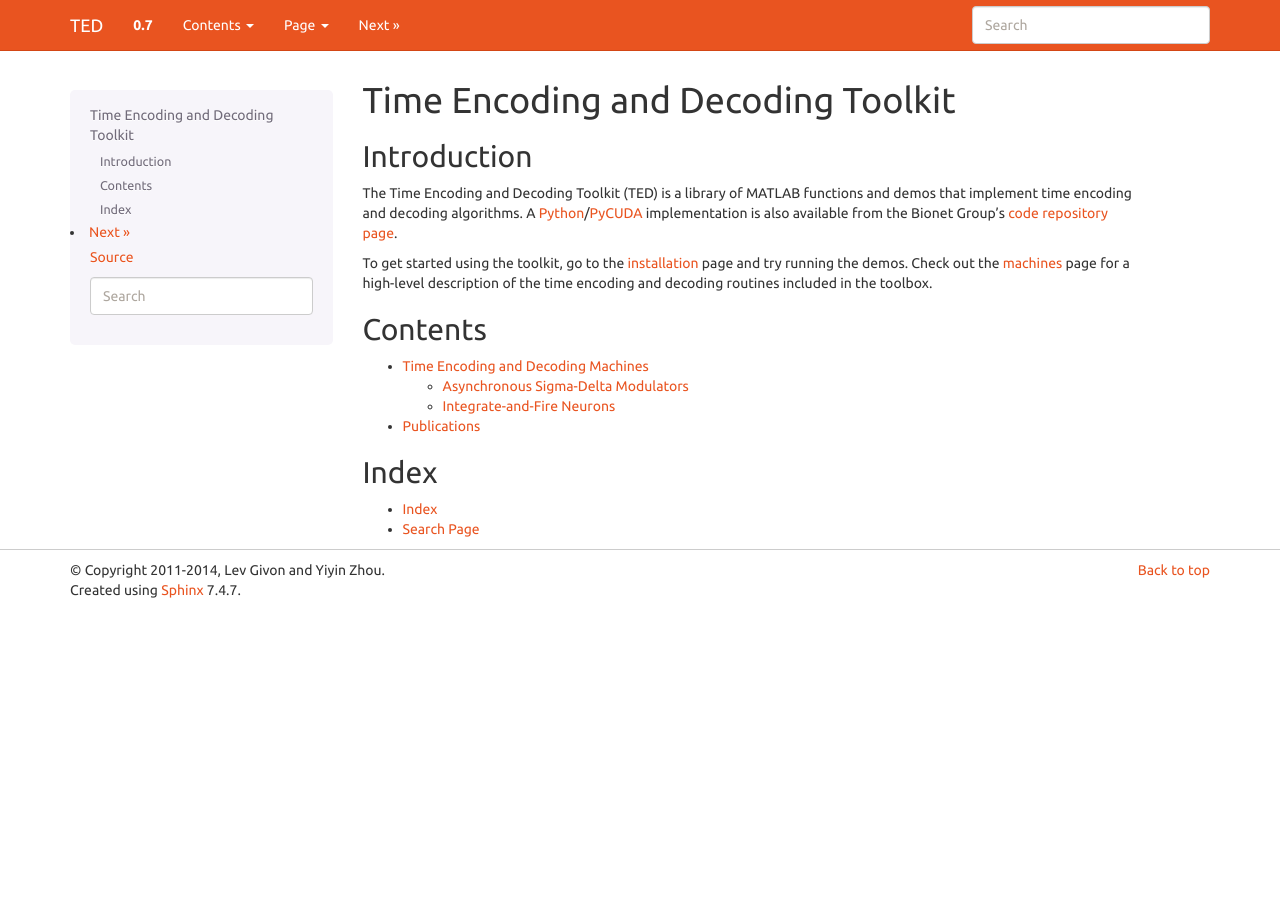
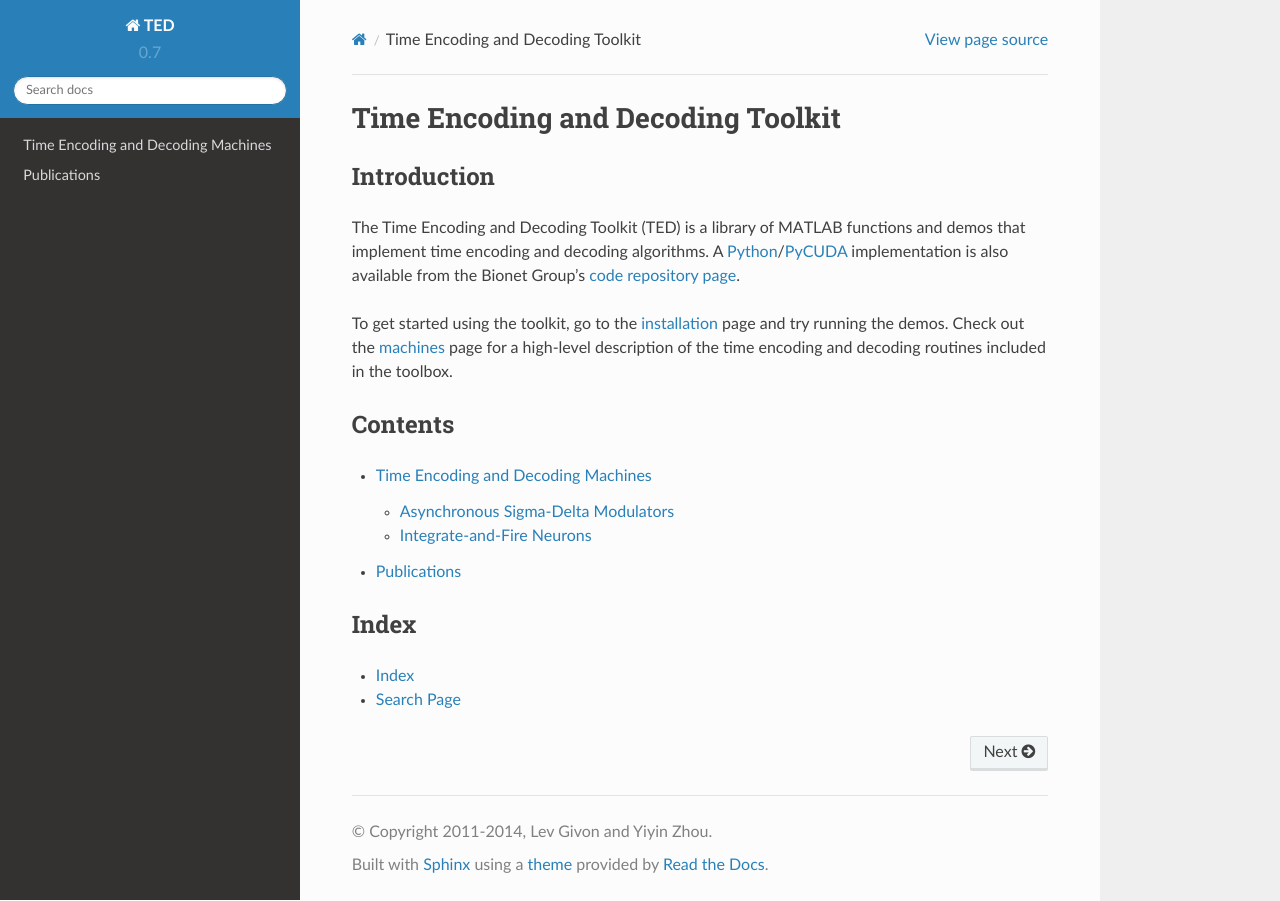
Before and after one commit to bionet/ted.matlab, a Sphinx documentation site: the page built from docs/source/index.rst, in a window 1280 px wide. Built offline with Sphinx 7.4.7 and the Read the Docs theme 2.0.0, drawn with Linux system fonts in a browser that asks for light colours; formulas are drawn with MathJax 3; pages that are not in the unit, such as notebooks, are missing from menus.

Commit message:
Update docs config to build on ReadTheDocs, use ReadTheDocs theme when building HTML docs locally.

```diff
--- a/docs/source/conf.py
+++ b/docs/source/conf.py
@@ -12,7 +12,6 @@
 # serve to show the default.
 
 import sys, os
-import sphinx_bootstrap_theme
 
 # If extensions (or modules to document with autodoc) are in another directory,
 # add these directories to sys.path here. If the directory is relative to the
@@ -92,56 +91,19 @@ pygments_style = 'sphinx'
 
 # -- Options for HTML output ---------------------------------------------------
 
-# The theme to use for HTML and HTML Help pages.  See the documentation for
-# a list of builtin themes.
-html_theme = 'bootstrap'
+on_rtd = os.environ.get('READTHEDOCS', None) == 'True'
+if on_rtd:
+    html_theme = 'default'
+else:
 
-# Theme options are theme-specific and customize the look and feel of a theme
-# further.  For a list of options available for each theme, see the
-# documentation.
-html_theme_options = {
-    # Navigation bar title. (Default: ``project`` value)
-    'navbar_title': "TED",
+    import sphinx_rtd_theme
 
-    # Tab name for entire site. (Default: "Site")
-    'navbar_site_name': "Contents",
+    # The theme to use for HTML and HTML Help pages.  See the documentation for
+    # a list of builtin themes.
+    html_theme = 'sphinx_rtd_theme'
 
-    # Global TOC depth for "site" navbar tab. (Default: 1)
-    # Switching to -1 shows all levels.
-    'globaltoc_depth': 2,
-
-    # Include hidden TOCs in Site navbar?
-    #
-    # Note: If this is "false", you cannot have mixed ``:hidden:`` and
-    # non-hidden ``toctree`` directives in the same page, or else the build
-    # will break.
-    #
-    # Values: "true" (default) or "false"
-    'globaltoc_includehidden': "true",
-
-    # HTML navbar class (Default: "navbar") to attach to <div> element.
-    # For black navbar, do "navbar navbar-inverse"
-    #'navbar_class': "navbar navbar-inverse",
-
-    # Fix navigation bar to top of page?
-    # Values: "true" (default) or "false"
-    'navbar_fixed_top': "true",
-
-    # Location of link to source.
-    # Options are "nav" (default), "footer" or anything else to exclude.
-    'source_link_position': None,
-
-    # Bootswatch (http://bootswatch.com/) theme.
-    #
-    # Options are nothing with "" (default) or the name of a valid theme
-    # such as "amelia" or "cosmo".
-    #
-    # Note that this is served off CDN, so won't be available offline.
-    'bootswatch_theme': "united",
-}
-
-# Add any paths that contain custom themes here, relative to this directory.
-html_theme_path = sphinx_bootstrap_theme.get_html_theme_path()
+    # Add any paths that contain custom themes here, relative to this directory.
+    html_theme_path = [sphinx_rtd_theme.get_html_theme_path()]
 
 # The name for this set of Sphinx documents.  If None, it defaults to
 # "<project> v<release> documentation".
```
Also changed, not shown: 2 other files.
